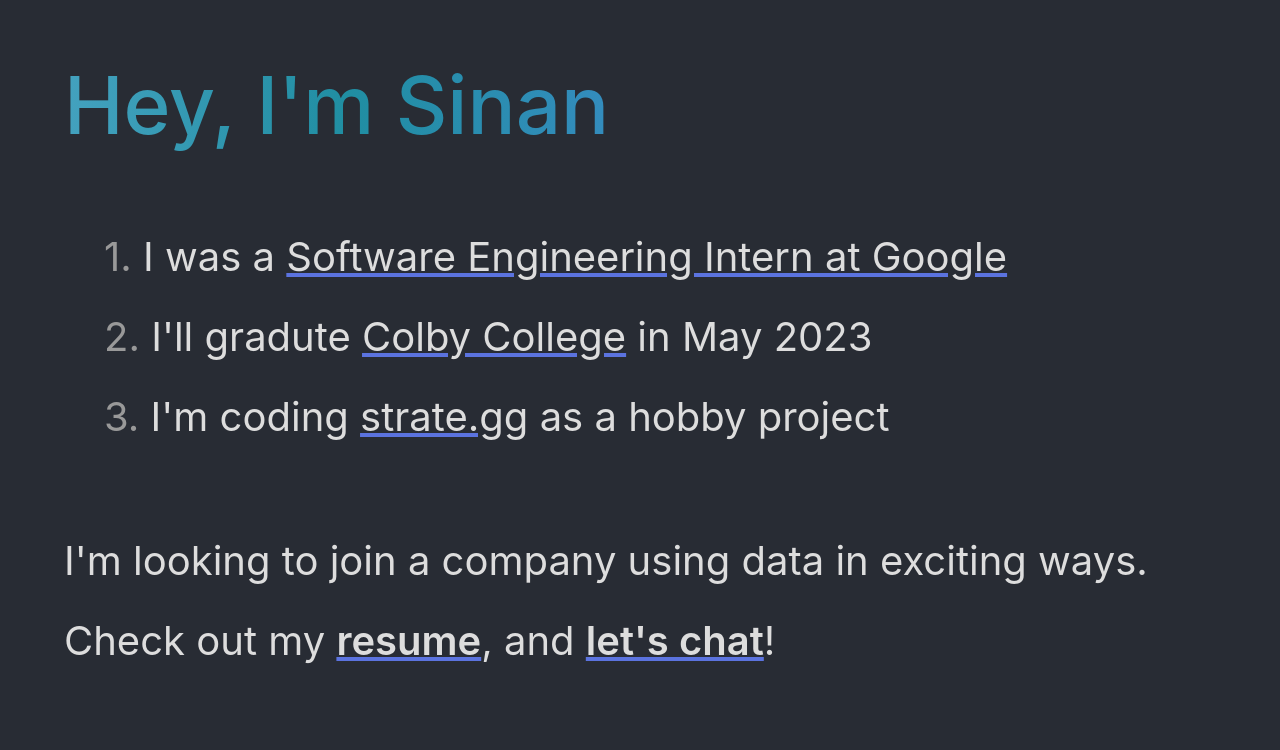
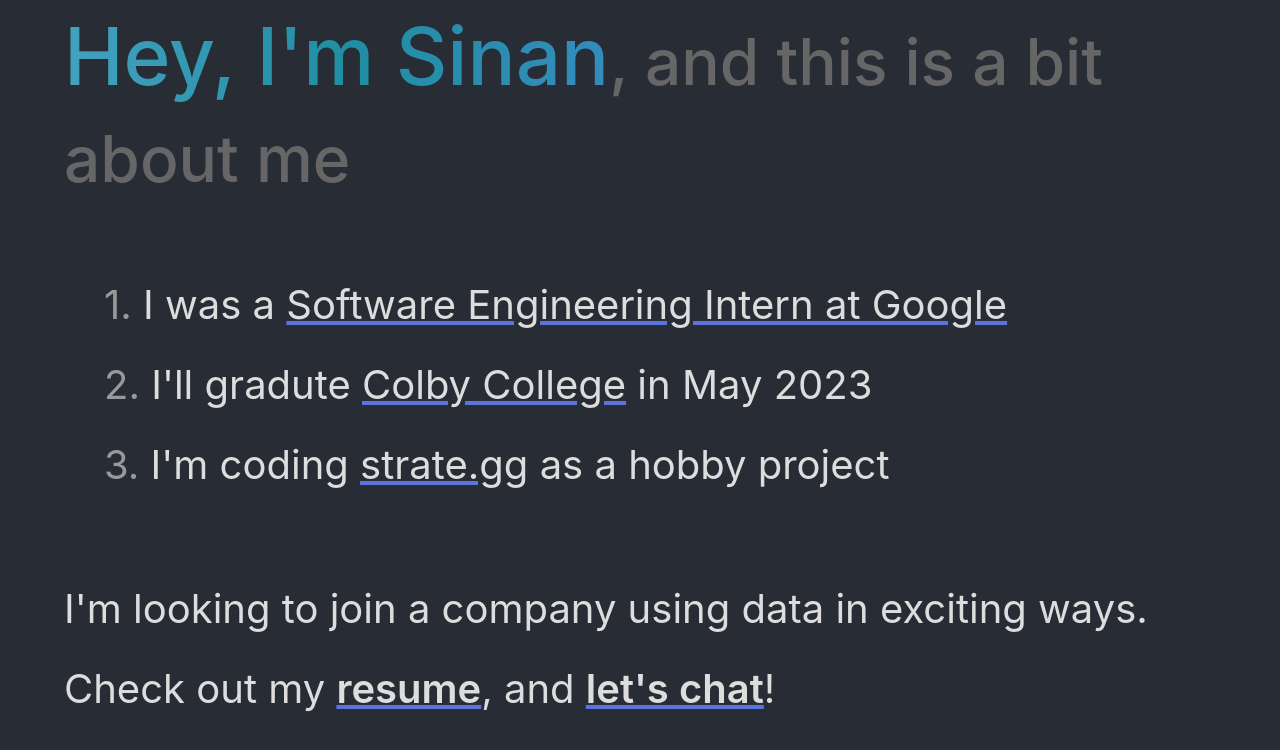
Before and after one commit to enjoythecode/sinany.me, a React (Create React App) app in the folder portfolio/: page / in a window 1280 px wide. Shown: the top 750 px of the page. Built offline with nearby package versions, Linux system fonts and the light colour scheme.

Commit message:
annotate "hey i'm sinan"

```diff
--- a/portfolio/src/App.css
+++ b/portfolio/src/App.css
@@ -13,10 +13,6 @@
   justify-content: center;
   font-size: calc(10px + 2vmin);
 	color: #ddd;
-}
-
-.App-link {
-  color: #61dafb;
 }
 
 a {
@@ -78,3 +74,8 @@
   0% { background-position: 0% 0%; }
   100% { background-position: 100% 0%; }
 }
+
+.hidden-text{
+	color: #666;
+	font-size: 4rem;
+}
--- a/portfolio/src/App.js
+++ b/portfolio/src/App.js
@@ -5,7 +5,7 @@
     <div className="App">
       <header className="App-header">
 			<p id="header-top">
-				<span className="rainbow-text">Hey, I'm Sinan</span>
+				<span className="rainbow-text">Hey, I'm Sinan</span><span className="hidden-text">, and this is a bit about me</span>
 			</p>
 
 			<p className="header-second">
```
